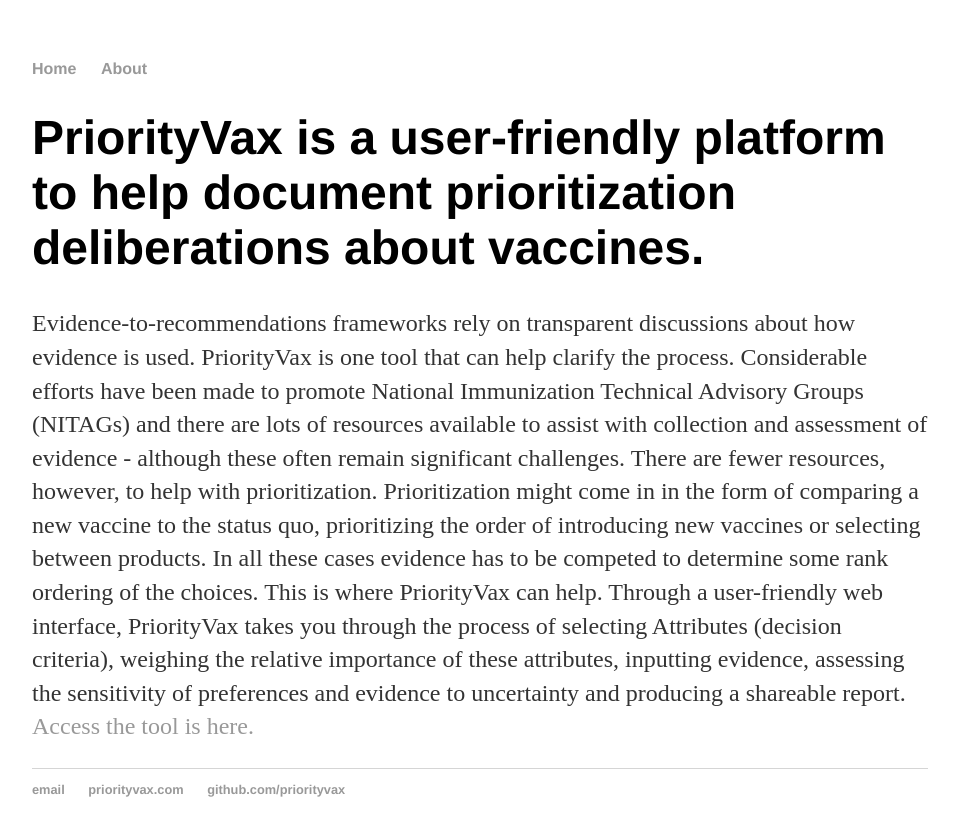
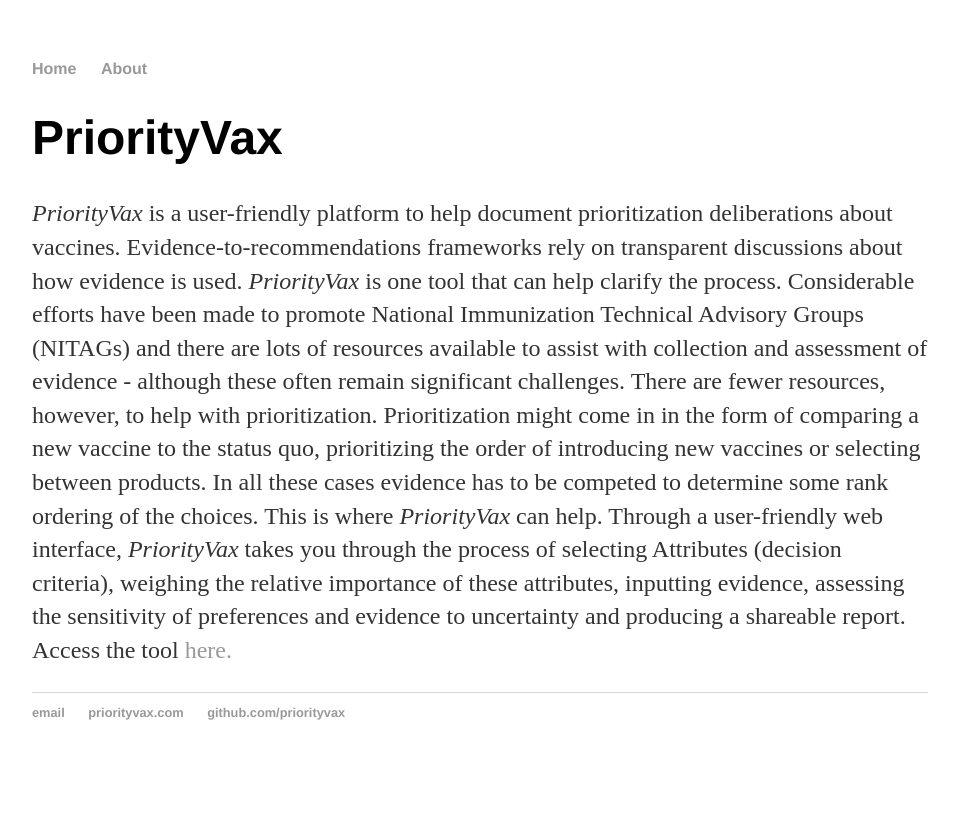
Before and after one commit to bjjmccormick/bjjmccormick.github.io, a Jekyll site: the page built from index.html, in a window 1280 px wide. Shown: the top 836 px of the page, without its empty margins (160-1119 px from the left). Built offline with Jekyll 4.4.1, drawn with Linux system fonts in a browser that asks for light colours.

Commit message:
Update index.html
edit text

```diff
--- a/index.html
+++ b/index.html
@@ -3,14 +3,17 @@
 title: PriorityVax - user guide
 ---
 <div class="blurb">
-	<h1>PriorityVax is a user-friendly platform to help document prioritization deliberations about vaccines.</h1>
-				<p>Evidence-to-recommendations frameworks rely on transparent discussions about how evidence is used. PriorityVax is one tool that can help clarify the process.
+	<h1>PriorityVax</h1>
+
+	<p><em>PriorityVax</em> is a user-friendly platform to help document prioritization deliberations about vaccines.
+
+	Evidence-to-recommendations frameworks rely on transparent discussions about how evidence is used. <em>PriorityVax</em> is one tool that can help clarify the process.
 
         Considerable efforts have been made to promote National Immunization Technical Advisory Groups (NITAGs) and there are lots of resources available to assist with collection and assessment of evidence - although these often remain significant challenges. There are fewer resources, however, to help with prioritization.
 
-        Prioritization might come in in the form of comparing a new vaccine to the status quo, prioritizing the order of introducing new vaccines or selecting between products. In all these cases evidence has to be competed to determine some rank ordering of the choices. This is where PriorityVax can help.
+        Prioritization might come in in the form of comparing a new vaccine to the status quo, prioritizing the order of introducing new vaccines or selecting between products. In all these cases evidence has to be competed to determine some rank ordering of the choices. This is where <em>PriorityVax</em> can help.
 
-        Through a user-friendly web interface, PriorityVax takes you through the process of selecting Attributes (decision criteria), weighing the relative importance of these attributes, inputting evidence, assessing the sensitivity of preferences and evidence to uncertainty and producing a shareable report.
+        Through a user-friendly web interface, <em>PriorityVax</em> takes you through the process of selecting Attributes (decision criteria), weighing the relative importance of these attributes, inputting evidence, assessing the sensitivity of preferences and evidence to uncertainty and producing a shareable report.
 
-	<a href="www.priorityvax.org/">Access the tool is here.</a></p>
+	Access the tool <a href="www.priorityvax.org/">here.</a></p>
 </div><!-- /.blurb -->
```
